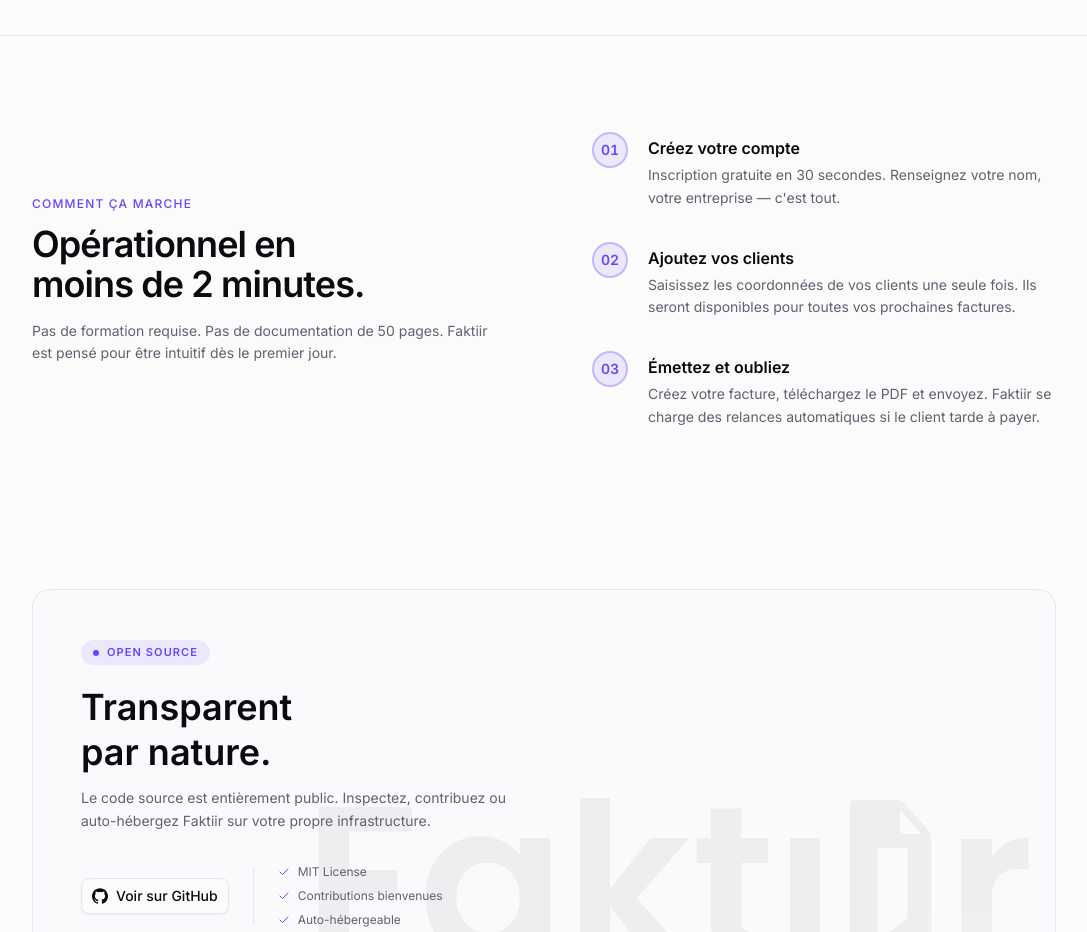
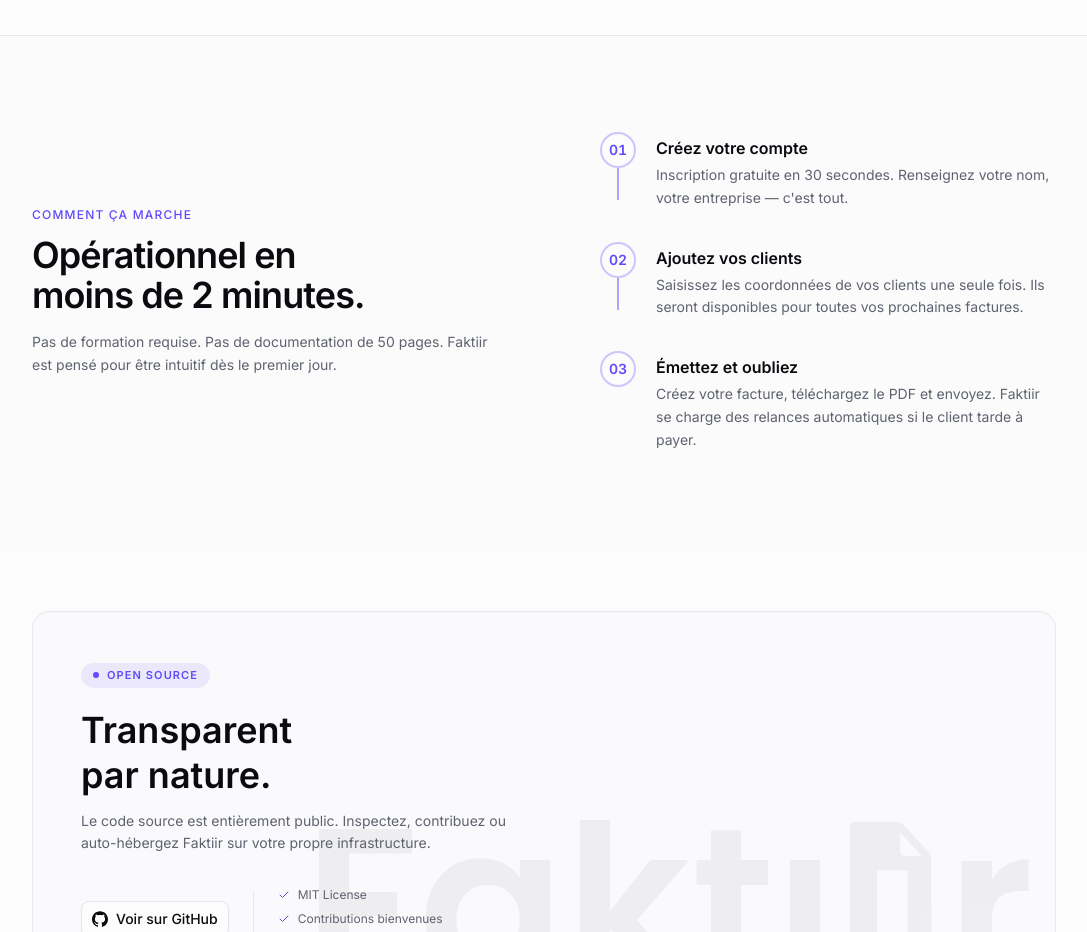
Before and after one commit to alphajoop/faktiir, a Next.js app in the folder apps/web/: page / in a window 1280 px wide. Shown: the part 2140-3072 px from the top of the page, without its empty margins (96-1183 px from the left). Built offline with nearby package versions, Linux system fonts and the light colour scheme; no server answers.

Commit message:
Unifier les animations landing en CSS-only. Tokens motion, Reveal via classes + IO, hero stagger, hover cartes, navbar scroll, ligne how-it-works entre cercles, override FAQ scoped.

```diff
--- a/apps/web/app/globals.css
+++ b/apps/web/app/globals.css
@@ -93,6 +93,9 @@
   --ease-out-expo: cubic-bezier(0.23, 1, 0.32, 1);
   --ease-in-out-strong: cubic-bezier(0.77, 0, 0.175, 1);
   --duration-press: 160ms;
+  --duration-ui: 200ms;
+  --duration-reveal: 450ms;
+  --duration-enter: 550ms;
 }
 
 .dark {
@@ -180,37 +183,152 @@
   }
 }
 
-/* Landing page animations */
+/* Landing motion */
 
-@keyframes fade-slide-up {
+@keyframes landing-fade-up {
   from {
     opacity: 0;
-    transform: translateY(16px);
+    transform: translateY(12px) scale(1);
   }
   to {
     opacity: 1;
-    transform: translateY(0);
+    transform: translateY(0) scale(1);
   }
 }
 
-/* Staggered hero entrance — apply to direct children of the hero text block */
-.hero-animate-1 {
-  animation: fade-slide-up 500ms var(--ease-out-expo) both;
+@keyframes landing-hero-preview-enter {
+  from {
+    opacity: 0;
+    transform: translateY(16px) scale(0.98);
+  }
+  to {
+    opacity: 1;
+    transform: translateY(0) scale(1);
+  }
 }
-.hero-animate-2 {
-  animation: fade-slide-up 500ms var(--ease-out-expo) 80ms both;
+
+.landing-enter {
+  animation: landing-fade-up var(--duration-enter) var(--ease-out-expo) both;
 }
-.hero-animate-3 {
-  animation: fade-slide-up 500ms var(--ease-out-expo) 160ms both;
+
+.landing-enter-delay-1 {
+  animation-delay: 50ms;
 }
-.hero-animate-4 {
-  animation: fade-slide-up 500ms var(--ease-out-expo) 240ms both;
+.landing-enter-delay-2 {
+  animation-delay: 100ms;
 }
-.hero-animate-5 {
-  animation: fade-slide-up 500ms var(--ease-out-expo) 320ms both;
+.landing-enter-delay-3 {
+  animation-delay: 150ms;
 }
-.hero-animate-6 {
-  animation: fade-slide-up 600ms var(--ease-out-expo) 400ms both;
+.landing-enter-delay-4 {
+  animation-delay: 200ms;
+}
+.landing-enter-delay-5 {
+  animation-delay: 280ms;
+}
+.landing-enter-delay-6 {
+  animation-delay: 360ms;
+}
+
+.landing-hero-preview {
+  animation: landing-hero-preview-enter 600ms var(--ease-out-expo) 360ms both;
+}
+
+.landing-reveal {
+  opacity: 0;
+  transform: translateY(12px);
+  transition:
+    opacity var(--duration-reveal) var(--ease-out-expo),
+    transform var(--duration-reveal) var(--ease-out-expo);
+}
+
+.landing-reveal.is-visible {
+  opacity: 1;
+  transform: translateY(0);
+}
+
+.feature-card {
+  transition:
+    transform var(--duration-ui) var(--ease-out-expo),
+    box-shadow var(--duration-ui) ease;
+}
+
+.feature-card-icon {
+  transition:
+    transform var(--duration-ui) var(--ease-out-expo),
+    background-color var(--duration-ui) ease,
+    color var(--duration-ui) ease;
+}
+
+@media (hover: hover) and (pointer: fine) {
+  .feature-card:hover {
+    transform: translateY(-2px);
+    box-shadow:
+      0 4px 6px -1px oklch(0 0 0 / 0.06),
+      0 2px 4px -2px oklch(0 0 0 / 0.06);
+  }
+
+  .feature-card:hover .feature-card-icon {
+    transform: scale(1.03);
+  }
+}
+
+.landing-navbar {
+  transition: border-color var(--duration-ui) ease;
+}
+
+.landing-navbar[data-scrolled="true"] {
+  border-color: var(--border);
+}
+
+.how-it-works-connector-line {
+  background: var(--primary);
+  transform: scaleY(0);
+  transform-origin: top;
+  transition: transform 600ms var(--ease-in-out-strong);
+}
+
+.how-it-works-steps.is-visible .how-it-works-connector-line {
+  transform: scaleY(1);
+}
+
+#faq [data-slot="accordion-trigger"] {
+  transition: color var(--duration-ui) ease;
+}
+
+@media (prefers-reduced-motion: reduce) {
+  .landing-enter,
+  .landing-hero-preview {
+    animation: none;
+    opacity: 1;
+    transform: none;
+  }
+
+  .landing-reveal {
+    opacity: 1;
+    transform: none;
+    transition: none;
+  }
+
+  .feature-card,
+  .feature-card-icon {
+    transition:
+      background-color var(--duration-ui) ease,
+      color var(--duration-ui) ease;
+  }
+
+  .feature-card:hover {
+    transform: none;
+  }
+
+  .feature-card:hover .feature-card-icon {
+    transform: none;
+  }
+
+  .how-it-works-connector-line {
+    transform: scaleY(1);
+    transition: none;
+  }
 }
 
 .landing-grid-bg {
--- a/apps/web/components/landing/features-section.tsx
+++ b/apps/web/components/landing/features-section.tsx
@@ -64,13 +64,13 @@
   badge?: string;
 }) {
   return (
-    <div className="group relative h-full rounded-xl border border-border bg-card p-6 transition-shadow hover:shadow-md">
+    <div className="feature-card group relative h-full rounded-xl border border-border bg-card p-6">
       {badge && (
         <span className="absolute top-4 right-4 rounded-full border border-primary/20 bg-primary/8 px-2 py-0.5 text-[10px] font-semibold uppercase tracking-wider text-primary">
           {badge}
         </span>
       )}
-      <div className="mb-4 flex size-10 items-center justify-center rounded-lg bg-primary/10 text-primary transition-colors group-hover:bg-primary group-hover:text-primary-foreground">
+      <div className="feature-card-icon mb-4 flex size-10 items-center justify-center rounded-lg bg-primary/10 text-primary group-hover:bg-primary group-hover:text-primary-foreground">
         <Icon className="size-5" />
       </div>
       <h3 className="mb-2 font-heading text-base font-semibold text-foreground">
--- a/apps/web/components/landing/how-it-works-section.tsx
+++ b/apps/web/components/landing/how-it-works-section.tsx
@@ -25,34 +25,6 @@
   },
 ] as const;
 
-function Step({
-  number,
-  title,
-  description,
-}: {
-  number: string;
-  title: string;
-  description: string;
-}) {
-  return (
-    <div className="flex gap-5">
-      <div className="flex h-9 w-9 shrink-0 items-center justify-center rounded-full border-2 border-primary/30 bg-primary/10">
-        <span className="font-heading text-sm font-semibold text-primary tabular-nums">
-          {number}
-        </span>
-      </div>
-      <div className="pt-1">
-        <h3 className="mb-1 font-heading text-base font-semibold text-foreground">
-          {title}
-        </h3>
-        <p className="text-sm leading-relaxed text-muted-foreground">
-          {description}
-        </p>
-      </div>
-    </div>
-  );
-}
-
 export function HowItWorksSection() {
   return (
     <LandingSection variant="muted">
@@ -73,13 +45,42 @@
           />
         </Reveal>
 
-        <div className="flex flex-col gap-8">
-          {STEPS.map((step, i) => (
-            <Reveal key={step.number} delay={i * 100}>
-              <Step {...step} />
-            </Reveal>
-          ))}
-        </div>
+        <Reveal className="how-it-works-steps pl-2">
+          <div className="grid grid-cols-[36px_1fr] gap-x-5">
+            {STEPS.map((step, i) => (
+              <Reveal
+                key={step.number}
+                delay={i * 80}
+                className={`col-span-2 grid grid-cols-[36px_1fr] gap-x-5${
+                  i < STEPS.length - 1 ? ' pb-8' : ''
+                }`}
+              >
+                <div className="relative z-10">
+                  <div className="flex h-9 w-9 shrink-0 items-center justify-center rounded-full border-2 border-primary/30 bg-background">
+                    <span className="font-heading text-sm font-semibold text-primary tabular-nums">
+                      {step.number}
+                    </span>
+                  </div>
+                  {i < STEPS.length - 1 && (
+                    <div
+                      className="how-it-works-connector-line absolute top-9 left-1/2 h-8 w-px -translate-x-1/2"
+                      style={{ transitionDelay: `${i * 80 + 120}ms` }}
+                      aria-hidden
+                    />
+                  )}
+                </div>
+                <div className="pt-1">
+                  <h3 className="mb-1 font-heading text-base font-semibold text-foreground">
+                    {step.title}
+                  </h3>
+                  <p className="text-sm leading-relaxed text-muted-foreground">
+                    {step.description}
+                  </p>
+                </div>
+              </Reveal>
+            ))}
+          </div>
+        </Reveal>
       </div>
     </LandingSection>
   );
--- a/apps/web/components/landing/navbar.tsx
+++ b/apps/web/components/landing/navbar.tsx
@@ -1,7 +1,7 @@
 'use client';
 
 import Link from 'next/link';
-import { useEffect } from 'react';
+import { useEffect, useRef } from 'react';
 import { ModeToggle } from '@/components/mode-toggle';
 import { Button } from '@/components/ui/button';
 import { scrollToHash } from '@/lib/scroll-to-hash';
@@ -24,6 +24,8 @@
 }
 
 export function Navbar() {
+  const headerRef = useRef<HTMLElement>(null);
+
   useEffect(() => {
     const hash = window.location.hash;
     if (!hash) return;
@@ -33,8 +35,25 @@
     });
   }, []);
 
+  useEffect(() => {
+    const header = headerRef.current;
+    if (!header) return;
+
+    const onScroll = () => {
+      header.dataset.scrolled = window.scrollY > 16 ? 'true' : 'false';
+    };
+
+    onScroll();
+    window.addEventListener('scroll', onScroll, { passive: true });
+    return () => window.removeEventListener('scroll', onScroll);
+  }, []);
+
   return (
-    <header className="sticky top-0 z-50 border-b border-transparent bg-background/80 backdrop-blur-md">
+    <header
+      ref={headerRef}
+      data-scrolled="false"
+      className="landing-navbar sticky top-0 z-50 border-b border-transparent bg-background/80 backdrop-blur-md"
+    >
       <div className="mx-auto flex h-14 max-w-6xl items-center justify-between gap-4 px-4 md:px-6">
         <Link href="/" className="shrink-0 transition-opacity hover:opacity-80">
           <FaktiirLogo className="h-5 w-auto text-primary" />
--- a/apps/web/components/landing/reveal.tsx
+++ b/apps/web/components/landing/reveal.tsx
@@ -1,6 +1,7 @@
 'use client';
 
-import { useEffect, useRef } from 'react';
+import { useEffect, useRef, useState } from 'react';
+import { cn } from '@/lib/utils';
 
 interface RevealProps {
   children: React.ReactNode;
@@ -10,6 +11,7 @@
 
 export function Reveal({ children, className, delay = 0 }: RevealProps) {
   const ref = useRef<HTMLDivElement>(null);
+  const [visible, setVisible] = useState(false);
 
   useEffect(() => {
     const el = ref.current;
@@ -20,20 +22,14 @@
     ).matches;
 
     if (prefersReducedMotion) {
-      el.style.opacity = '1';
-      el.style.transform = 'translateY(0)';
+      setVisible(true);
       return;
     }
-
-    el.style.opacity = '0';
-    el.style.transform = 'translateY(16px)';
-    el.style.transition = `opacity 400ms cubic-bezier(0.23, 1, 0.32, 1) ${delay}ms, transform 400ms cubic-bezier(0.23, 1, 0.32, 1) ${delay}ms`;
 
     const observer = new IntersectionObserver(
       ([entry]) => {
         if (entry.isIntersecting) {
-          el.style.opacity = '1';
-          el.style.transform = 'translateY(0)';
+          setVisible(true);
           observer.disconnect();
         }
       },
@@ -42,10 +38,14 @@
 
     observer.observe(el);
     return () => observer.disconnect();
-  }, [delay]);
+  }, []);
 
   return (
-    <div ref={ref} className={className}>
+    <div
+      ref={ref}
+      className={cn('landing-reveal', visible && 'is-visible', className)}
+      style={delay > 0 ? { transitionDelay: `${delay}ms` } : undefined}
+    >
       {children}
     </div>
   );
```
Also changed, not shown: apps/web/components/landing/hero-section.tsx (+6 -6 lines).
